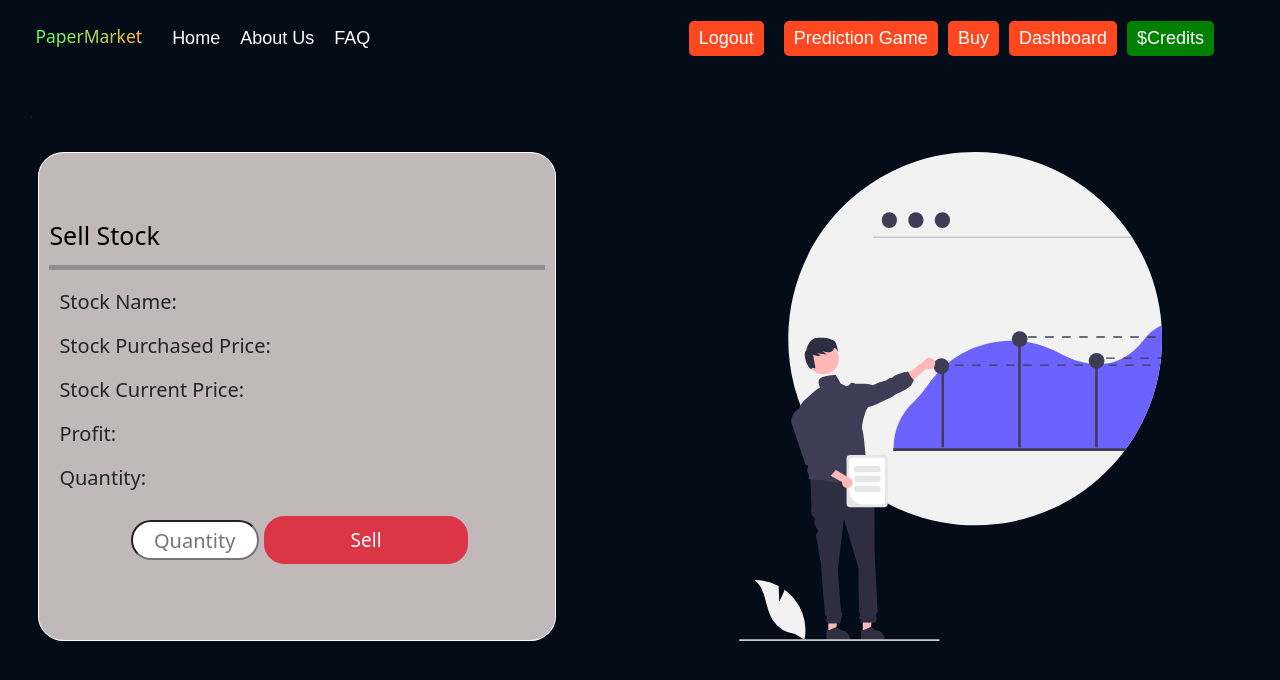
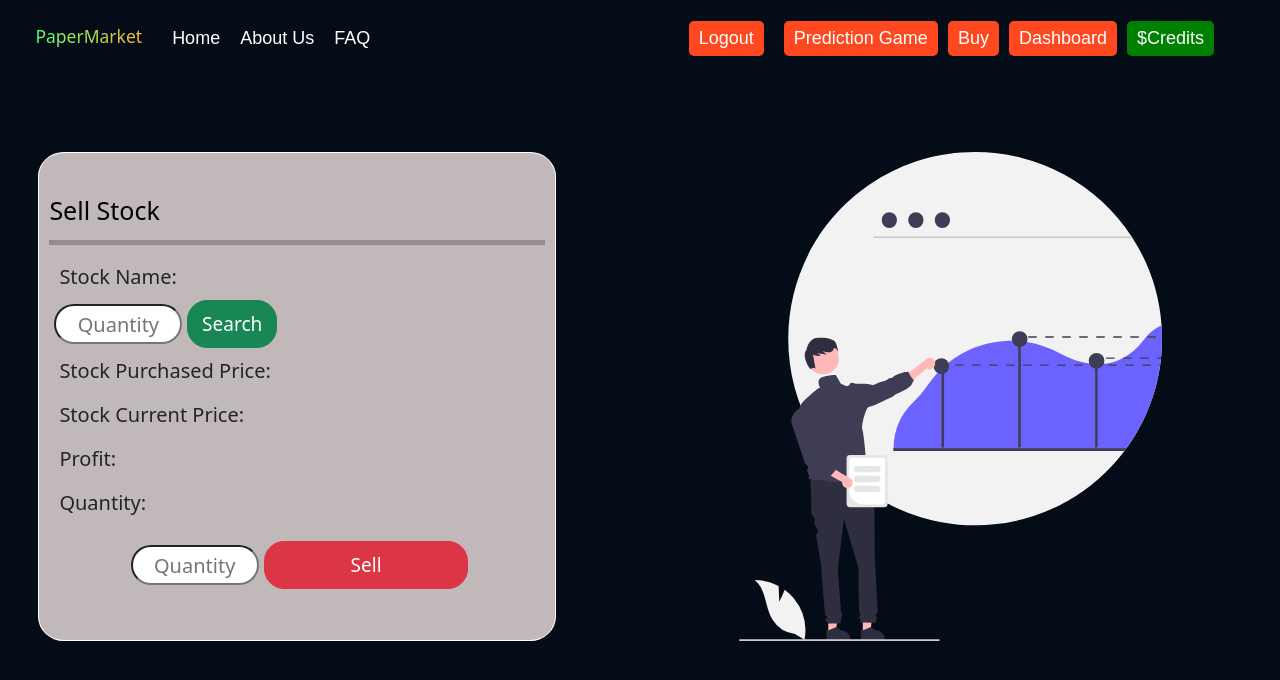
Before and after one commit to Nach-33/Devheat_Developer_Dodo, a React (Create React App) app: page /sell in a window 1280 px wide. Shown: the top 680 px of the page. Built offline with nearby package versions, Linux system fonts and the light colour scheme.

Commit message:
minor changes

```diff
--- a/src/components/sell.jsx
+++ b/src/components/sell.jsx
@@ -9,8 +9,11 @@ function Sell() {
   const [data, setData] = React.useState(false);
   const [data2, setData2] = React.useState();
   const [canBuy, setCanBuy] = React.useState(0);
+  const [purchasedPrice, setPurchasedPrice] = React.useState('');
   const [price, setPrice] = React.useState('');
   const [quantity, setQuantity] = React.useState('');
+  const [user,setUser] = React.useState('');
+  const token = localStorage.getItem("user");
 
   //******************gets current date and time and converts into YYYY-MM-DD HH:mm:00 format because we recive data in interval of 5 minutes********************
   var startdate = moment();
@@ -19,7 +22,7 @@ function Sell() {
   const remainder = 5 - (moment().minutes() % 5);
   const dateTime = moment(startdate)
     .add(remainder, "minutes")
-    .format("YYYY-MM-DD HH:mm:00");
+    .format("YYYY-MM-DD 12:35:00");
   console.log("date", dateTime);
 
 
@@ -28,16 +31,6 @@ function Sell() {
     setQuantity(value);
   }
 
-
-  async function handleClick2(e) {
-    const response = await fetch(
-      `https://www.alphavantage.co/query?function=TIME_SERIES_INTRADAY&symbol=${symbol}&interval=5min&apikey=JBQTJBWV8LLJYL6Y`
-    )
-      .then((response) => response.json())
-      .then((response) => console.log('hi', response))
-      .catch((err) => console.error(err));
-  }
-  const token = localStorage.getItem("user");
   const sellStock = async () => {
     try {
       const response = await fetch("http://localhost:4000/api/v1/sell", {
@@ -53,10 +46,28 @@ function Sell() {
         }),
       });
       const data = response.json();
+      setUser(data);
+
     } catch (error) {
       console.log(error);
     }
   };
+  async function handleClick2(e) {
+    const response = await fetch(
+      `https://www.alphavantage.co/query?function=TIME_SERIES_INTRADAY&symbol=${symbol}&interval=5min&apikey=JBQTJBWV8LLJYL6Y`
+    )
+      .then((response) => response.json())
+      .then((response) => setData(response))
+      .catch((err) => console.error(err));
+
+      sellStock();
+  }
+
+
+  function handleChangeSymbol(e){
+    const {value} = e.target
+    setsymbol(value);
+  }
 
   //*****************************USEEFFECTS******************************************* */
 
@@ -81,7 +92,6 @@ function Sell() {
 
   React.useEffect(() => {
     console.log(data2);
-    //checks in data for the current price at this time.
     for (var i in data2) {
       if (i == dateTime) {
         setPrice(data2[i]["4. close"]);
@@ -90,6 +100,14 @@ function Sell() {
       }
     }
   }, [data2]);
+
+  React.useEffect(()=>{
+    // console.log('jaldi', user.userData.transactions);
+    // for(var i in user.userData.transactions){
+      console.log(user);
+
+    // }
+  }, [price])
 
 
 
@@ -108,6 +126,16 @@ function Sell() {
           backgroundColor : '#040C18'
         }} />
         <h2 className='m-3'>Stock Name: {symbol}</h2>
+        <div className='d-flex justify-content-start align-items-center'>
+        <input
+              type="text"
+              className="m-2 rounded-pill p-3"
+              placeholder="Quantity"
+              onChange={handleChangeSymbol}
+              style={{width : '10vw', borderRadius:'3rem',height:'4rem',fontSize:'2rem',textAlign:'center', marginLeft :'20vw'}}
+            />
+            <button  className="btn btn-success" style={{height: '6vh', width : '7vw',borderRadius:'2rem',fontSize:'1.9rem',alignItems:'center'}} onClick = {handleClick2}>Search</button>
+            </div>
         <h2 className='m-3'>Stock Purchased Price: {}</h2>
         <h2 className='m-3'>Stock Current Price: {price}</h2>
         <h2 className='m-3'>Profit: {}</h2>
@@ -120,7 +148,7 @@ function Sell() {
               onChange={handleChangeQuantity}
               style={{width : '10vw', borderRadius:'3rem',height:'4rem',fontSize:'2rem',textAlign:'center', marginLeft :'20vw'}}
             />
-        <center><button  className="btn btn-danger" style={{height: '6vh', width : '16vw',borderRadius:'2rem',fontSize:'1.9rem',alignItems:'center'}}>Sell</button></center>
+        <center><button  className="btn btn-danger" style={{height: '6vh', width : '16vw',borderRadius:'2rem',fontSize:'1.9rem',alignItems:'center'}} onClick = {sellStock}>Sell</button></center>
         </div>
 
 
```
